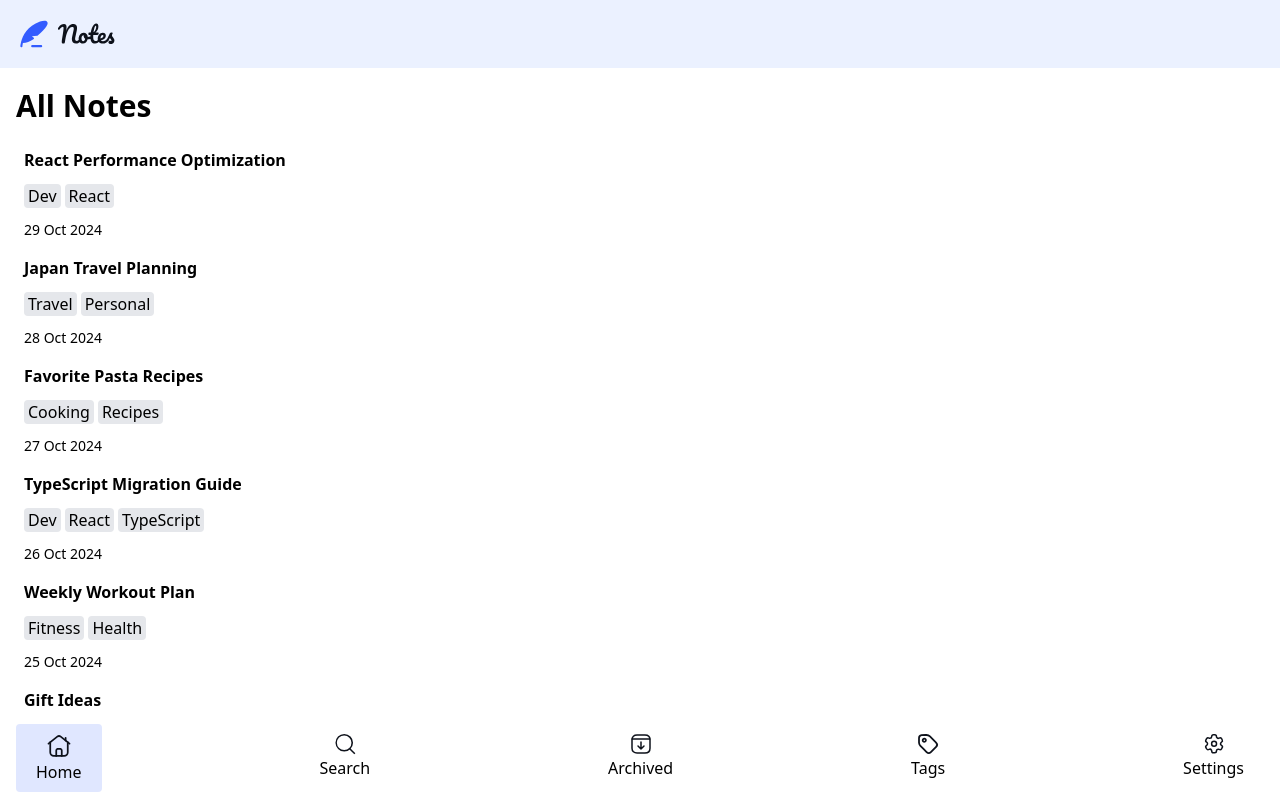
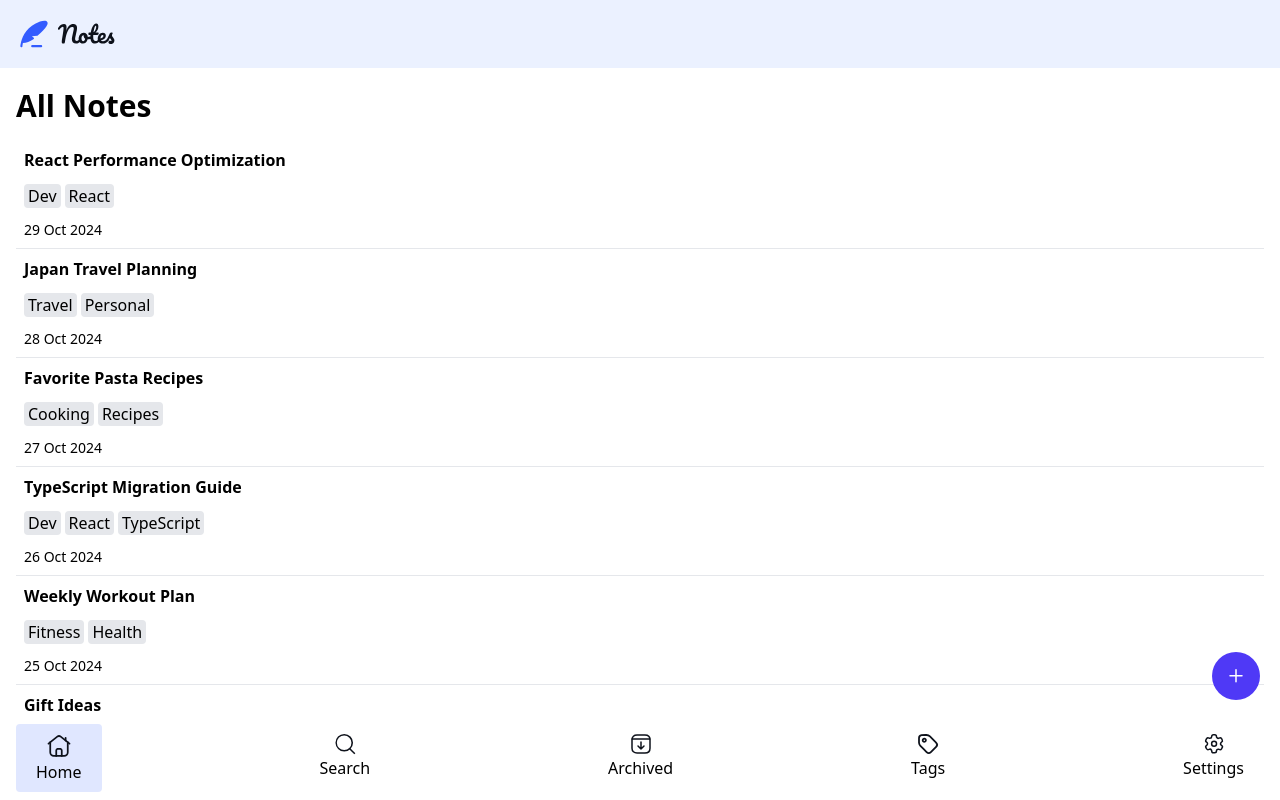
Before and after one commit to JuanPabloYL/note-taking-app, a React (Vite) app: page /home in a window 1280 px wide. Shown: the top 800 px of the page. Built offline with nearby package versions, Linux system fonts and the light colour scheme.

Commit message:
Create new note button

```diff
--- /dev/null
+++ b/src/notes/components/CreateNewButton.jsx
@@ -0,0 +1,10 @@
+import iconPlus from "../../assets/images/icon-plus.svg";
+
+export const CreateNewButton = () => {
+  return (
+    <button className="fixed bottom-25 right-5 bg-indigo-600 text-white rounded-[50%] hover:cursor-pointer w-12 h-12 flex items-center justify-center text-4xl">
+      {/* {iconPlus} */}
+      <img className="filter invert" src={iconPlus} alt="Icon Plus" />
+    </button>
+  );
+};
--- a/src/notes/components/Note.jsx
+++ b/src/notes/components/Note.jsx
@@ -1,6 +1,6 @@
-import { useParams } from "react-router";
+import { useNavigate, useParams } from "react-router";
 import { getNoteById } from "../helpers/getNoteById";
-import { useContext } from "react";
+import React, { useContext } from "react";
 import { AuthContext } from "../../context/AuthContext";
 import arrowLeft from "../../assets/images/icon-arrow-left.svg";
 import iconDelete from "../../assets/images/icon-delete.svg";
@@ -10,10 +10,11 @@ import iconClock from "../../assets/images/icon-clock.svg";
 import { getDate } from "../helpers/getDate";
 
 export const Note = () => {
+  const navigate = useNavigate();
+
   const { notes } = useContext(AuthContext);
   const { id } = useParams();
   const note = getNoteById(id, notes);
-  console.log(note);
 
   if (!note) {
     return <p>NO NOTE</p>;
@@ -22,10 +23,13 @@ export const Note = () => {
     <div className="px-4 pt-2">
       <div className="flex items-center justify-between  border-b border-b-slate-200 pb-2">
         <div className="cursor-pointer">
-          <div className="flex items-center">
+          <button
+            className="flex items-center hover:cursor-pointer"
+            onClick={() => navigate(-1)}
+          >
             <img src={arrowLeft} alt="Icon Arrow Left" />
             Back
-          </div>
+          </button>
         </div>
         <div className="flex gap-5">
           <img className="cursor-pointer" src={iconDelete} alt="Icon Delete" />
@@ -74,7 +78,14 @@ export const Note = () => {
 
       {/* Info Content */}
       <div>
-        <p>{note.content}</p>
+        <p>
+          {note.content.split("\n").map((line, index) => (
+            <React.Fragment key={index}>
+              {line}
+              <br />
+            </React.Fragment>
+          ))}
+        </p>
       </div>
     </div>
   );
--- a/src/notes/components/NoteItem.jsx
+++ b/src/notes/components/NoteItem.jsx
@@ -7,7 +7,7 @@ export const NoteItem = ({ note }) => {
   return (
     <Link
       to={`/note/${title}`}
-      className="border-b border-b-gray-100 cursor-pointer"
+      className="border-b border-b-gray-200 cursor-pointer block"
     >
       <div className="px-2">
         <div className="mt-2">
--- a/src/notes/components/Notes.jsx
+++ b/src/notes/components/Notes.jsx
@@ -2,6 +2,7 @@ import React, { useContext } from "react";
 import { MenuBar } from "./MenuBar";
 import { NoteItem } from "./NoteItem";
 import { AuthContext } from "../../context/AuthContext";
+import { CreateNewButton } from "./CreateNewButton";
 
 export const Notes = () => {
   const { notes } = useContext(AuthContext);
@@ -14,6 +15,7 @@ export const Notes = () => {
           <NoteItem key={i} note={note} />
         ))}
       </ul>
+      <CreateNewButton />
     </div>
   );
 };
--- a/src/router/AppRouter.jsx
+++ b/src/router/AppRouter.jsx
@@ -9,7 +9,7 @@ export const AppRouter = () => {
     <>
       <Logo />
       <Routes>
-        <Route path="/*" element={<Notes />} />
+        <Route path="/home" element={<Notes />} />
         <Route path="/note/:id" element={<Note />} />
       </Routes>
       <MenuBar />
```
